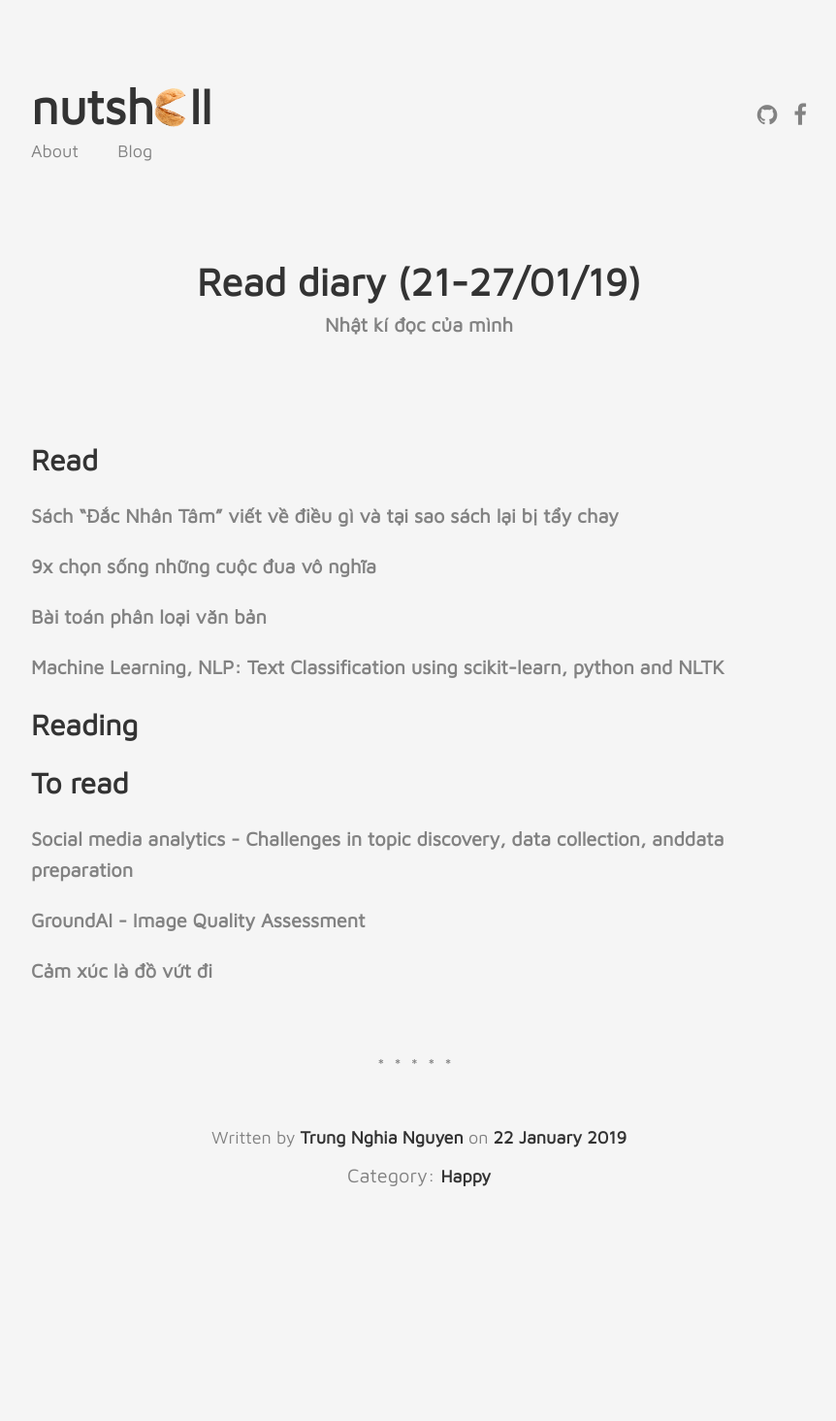
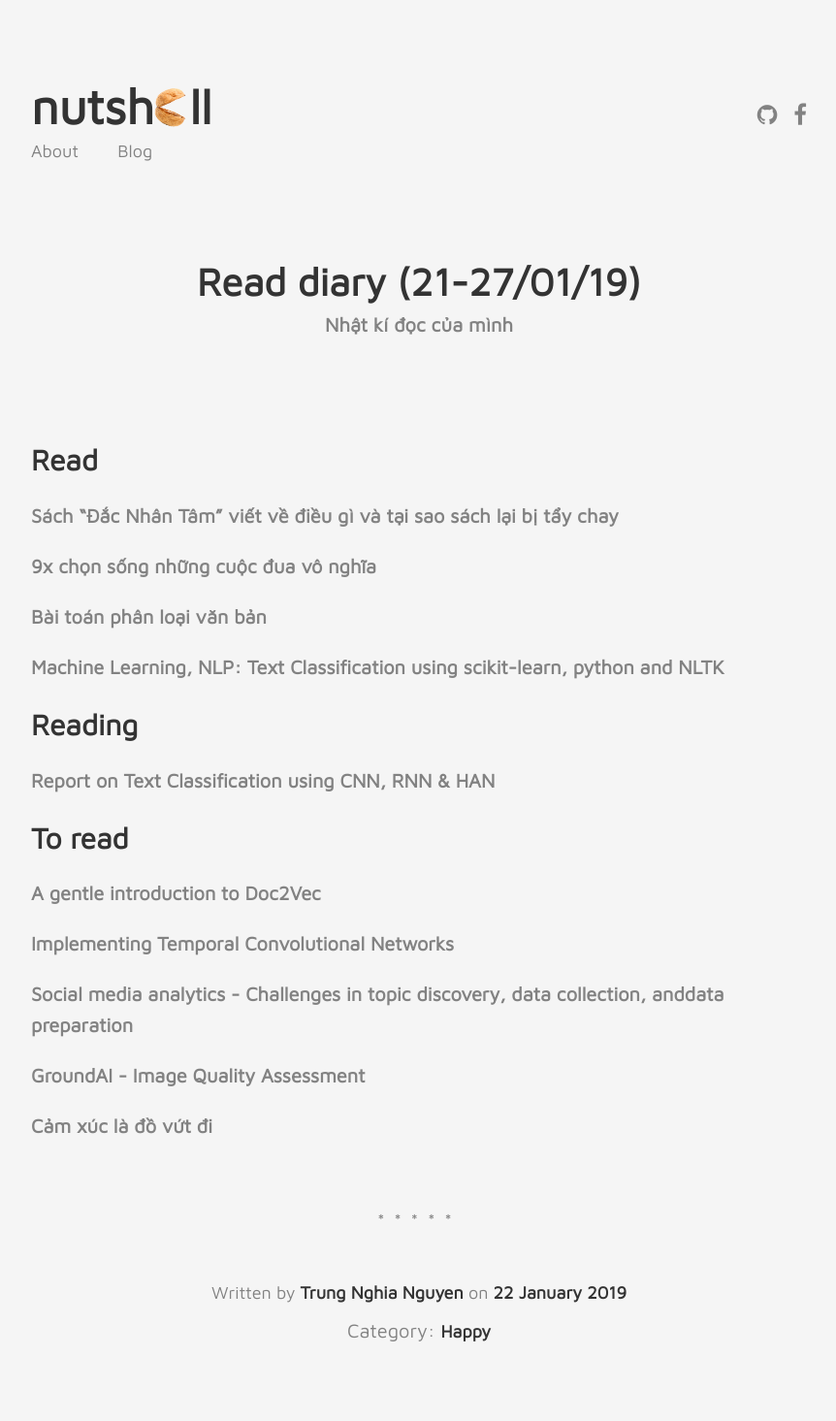
Before and after one commit to Lego1st/lego1st.github.io, a Jekyll site: the page built from _posts/2019-01-22-reading-diary.md, in a window 1280 px wide. Shown: the whole page at 97% size, without its empty margins (208-1070 px from the left). Built offline with Jekyll 4.4.1, drawn with Linux system fonts in a browser that asks for light colours; before the commit the page ends 1305 px from its top, so only the background shows below that.

Commit message:
Update 2019-01-22-reading-diary.md

```diff
--- a/_posts/2019-01-22-reading-diary.md
+++ b/_posts/2019-01-22-reading-diary.md
@@ -20,9 +20,14 @@ categories:
 
 ## Reading
 
+[Report on Text Classification using CNN, RNN & HAN](https://medium.com/jatana/report-on-text-classification-using-cnn-rnn-han-f0e887214d5f)
 
 
 ## To read
+
+[A gentle introduction to Doc2Vec](https://medium.com/scaleabout/a-gentle-introduction-to-doc2vec-db3e8c0cce5e)
+
+[Implementing Temporal Convolutional Networks](https://medium.com/the-artificial-impostor/notes-understanding-tensorflow-part-3-7f6633fcc7c7)
 
 [Social media analytics - Challenges in topic discovery, data collection, anddata preparation](https://www.sciencedirect.com/science/article/pii/S0268401217308526)
 
```
